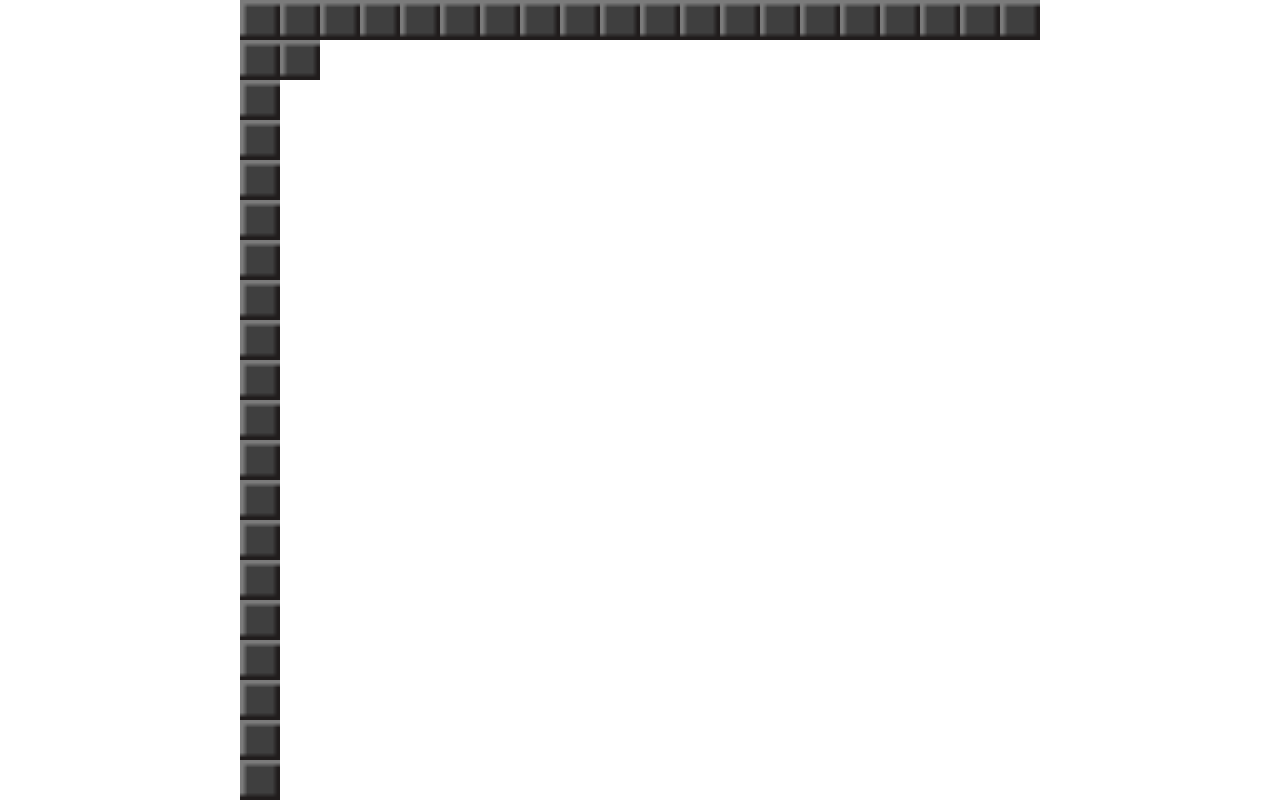
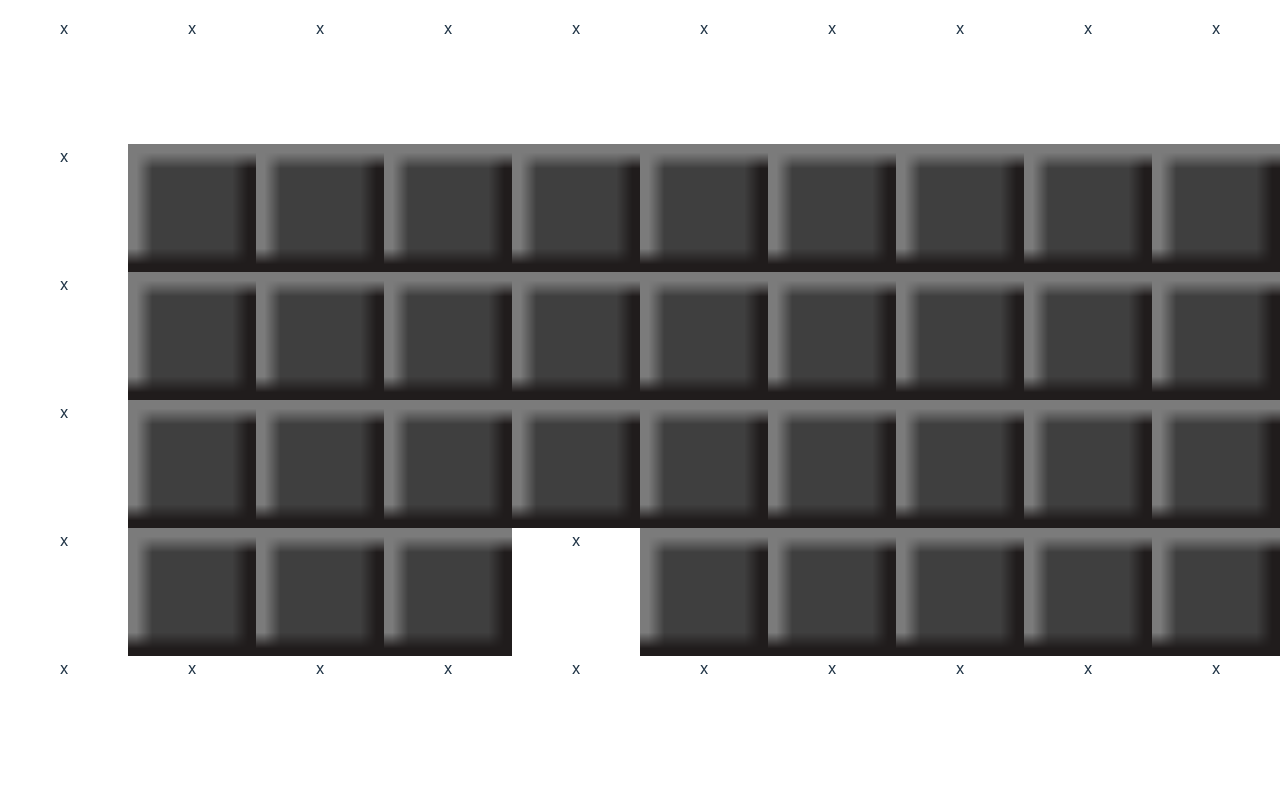
Before and after one commit to Vancia100/tripple-trouble, a React (Vite) app: page / in a window 1280 px wide. Built offline with nearby package versions, Linux system fonts and the light colour scheme.

Commit message:
new grid representation

```diff
--- a/src/base_div.tsx
+++ b/src/base_div.tsx
@@ -1,4 +1,5 @@
 import { useState, useEffect, ReactElement } from "react"
+import BlocksBuilder from "./components/blockBuilder"
 
 import FirstMap from "./maps/first"
 import type { MapProps } from "./types/mapprops"
@@ -7,9 +8,9 @@ import { PlayerContext } from "./context/playercontext"
 
 const definedMaps = {
   "first": FirstMap
-  } as const
+} as const
 
-const maps = new Proxy<Record<string | symbol, (props:MapProps) => ReactElement>>(
+const maps = new Proxy<Record<string | symbol, (props: MapProps) => ReactElement>>(
   definedMaps,
   {
     get: (target, symbol) => {
@@ -31,29 +32,30 @@ function getWindowDimensions() {
 }
 
 export default function BaseDiv() {
-  const [dimentions, setDimentions] = useState({width: 20, height: 20})
+  const [dimentions, setDimentions] = useState({ width: 20, height: 20 })
   const [windowDimensions, setWindowDimensions] = useState(getWindowDimensions())
   const [gridDimention, setGridDiemntion] = useState(10)
 
-const [map, setMap] = useState<keyof typeof definedMaps>("first")
+  const [map, setMap] = useState<keyof typeof definedMaps>("first")
 
   useEffect(() => {
     window.addEventListener("resize", () => {
       setWindowDimensions(getWindowDimensions())
-    return () => window.removeEventListener("resize", () => {})
+      return () => window.removeEventListener("resize", () => { })
     })
   }, [])
   useEffect(() => {
     const optiomalWidth = Math.floor(windowDimensions.width / dimentions.width)
     const optimalHeight = Math.floor(windowDimensions.height / dimentions.height)
     setGridDiemntion(Math.min(optiomalWidth, optimalHeight))
-  }, [windowDimensions , dimentions])
+  }, [windowDimensions, dimentions])
 
   return (
     <PlayerContext.Provider value={null}>
-      <div style={{display: "grid", gridTemplateColumns: `repeat(${dimentions.width}, 1fr)`, gridTemplateRows: `repeat(${dimentions.height}, 1fr)`}}>
-        {maps[map]({dimentionSeter: setDimentions, gridDimention})}
+      <div style={{ display: "grid", gridTemplateColumns: `repeat(${dimentions.width}, 1fr)`, gridTemplateRows: `repeat(${dimentions.height}, 1fr)` }}>
+        <BlocksBuilder numberMap={maps[map]({ dimentionSeter: setDimentions, gridDimention })} gridDimention={gridDimention}>
+        </BlocksBuilder>
       </div>
-    </PlayerContext.Provider>
+    </PlayerContext.Provider >
   )
 }
--- a/src/components/blockBuilder.tsx
+++ b/src/components/blockBuilder.tsx
@@ -1,14 +1,27 @@
 import { ReactNode } from "react";
+import { ReactElement } from "react";
+import Wall from "../components/blocks/wall.tsx";
+// import spikes from "../components/blocks/spike.tsx";
 
-export default function BlocksBuilder(props:{children: ReactNode, height: number, width: number}) {
+export default function BlocksBuilder(props: { numberMap: number[][], gridDimention: number }) {
+  console.log(props.numberMap);
+
   return (
-    <div style={{gridColumn: `span ${props.width}`, gridRow: `span ${props.height}`, display: "grid", gridTemplateColumns: `repeat(${props.width}, 1fr)`, gridTemplateRows: `repeat(${props.height}, 1fr)`}}>
-      {Array.from({length: props.width*props.height}).map((_ , i) => (
-        <div key={i} >
-          {props.children}
-        </div>
-      ))}
-    </div>
+    props.numberMap.map((row) => (row.map((elem) => (<MapElement type={elem} gridDimention={props.gridDimention}> </MapElement >))))
   )
+}
 
+
+function MapElement(props: { type: number, gridDimention: number }) {
+  switch (props.type) {
+    case 0: {
+      return (<Wall width={props.gridDimention}> </Wall>);
+    }
+    case 1: {
+      return (<div> x </div>);
+    }
+    default: {
+      return (<div> OJ OJ OJ </div>)
+    }
+  }
 }
--- a/src/maps/first.tsx
+++ b/src/maps/first.tsx
@@ -3,23 +3,26 @@ import Wall from "@/components/blocks/wall"
 import { useEffect } from "react"
 import type { MapProps } from "@/types/mapProps"
 
-const width = 20
-const height = 20
+//const width = 20
+//const height = 20
+const mapElements: number[][] =
+  [[1, 1, 1, 1, 1, 1, 1, 1, 1, 1],
+  [1, 0, 0, 0, 0, 0, 0, 0, 0, 0],
+  [1, 0, 0, 0, 0, 0, 0, 0, 0, 0],
+  [1, 0, 0, 0, 0, 0, 0, 0, 0, 0],
+  [1, 0, 0, 0, 1, 0, 0, 0, 0, 0],
+  [1, 1, 1, 1, 1, 1, 1, 1, 1, 1]];
 
-export default function FirstMap(props: MapProps){
-  const {gridDimention, dimentionSeter} = props
+const width = mapElements[0].length;
+const height = mapElements.length
+
+
+export default function FirstMap(props: MapProps) {
+  const { dimentionSeter } = props
   useEffect(() => {
-    dimentionSeter({width, height})
+    dimentionSeter({ width, height })
   }, [dimentionSeter])
   return (
-    <>
-    <BlocksBuilder height={1} width={width}>
-      <Wall width={gridDimention}/>
-    </BlocksBuilder>
-    <BlocksBuilder height={height-1} width={1}>
-      <Wall width={gridDimention}/>
-    </BlocksBuilder>
-    <Wall width={gridDimention}></Wall>
-    </>
+    mapElements
   )
 }
```
Also changed, not shown: src/components/blocks/spike.tsx (line endings or trailing spaces).
